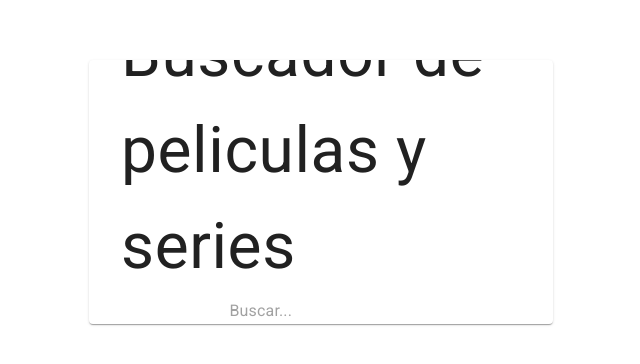
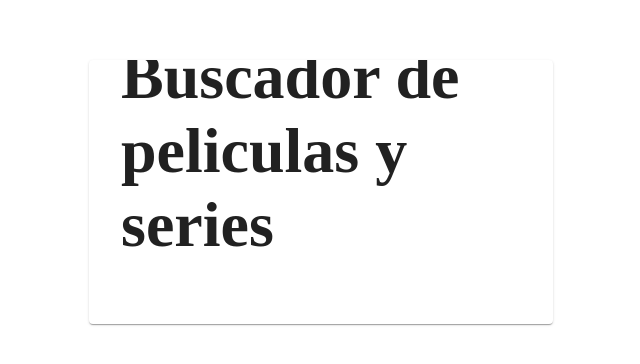
Before and after one commit to javieraizq88/buscadorPeliculas-React, a React (Create React App) app: page / in a window 1280 px wide. Shown: the part 216-580 px from the top of the page, without its empty margins (319-959 px from the left). Built offline with nearby package versions, Linux system fonts and the light colour scheme.

Commit message:
titulo actualizado

```diff
--- a/public/index.html
+++ b/public/index.html
@@ -20,7 +20,7 @@
       work correctly both with client-side routing and a non-root public URL.
       Learn how to configure a non-root public URL by running `npm run build`.
     -->
-    <title>React App</title>
+    <title>Buscador peliculas y series</title>
   </head>
   <body>
     <noscript>
--- a/src/pages/Home/index.js
+++ b/src/pages/Home/index.js
@@ -29,9 +29,9 @@ export default ({ history }) => {
             <Card className={clases.cardContainer}>
                 <Grid container className={clases.titleGridContainer}>
                     <Grid>
-                        <Typography className={clases.title}>
+                        <h2 className={clases.title}>
                             Buscador de peliculas y series
-                        </Typography>
+                        </h2>
                     </Grid>
                 </Grid>
                 <TextField
```
